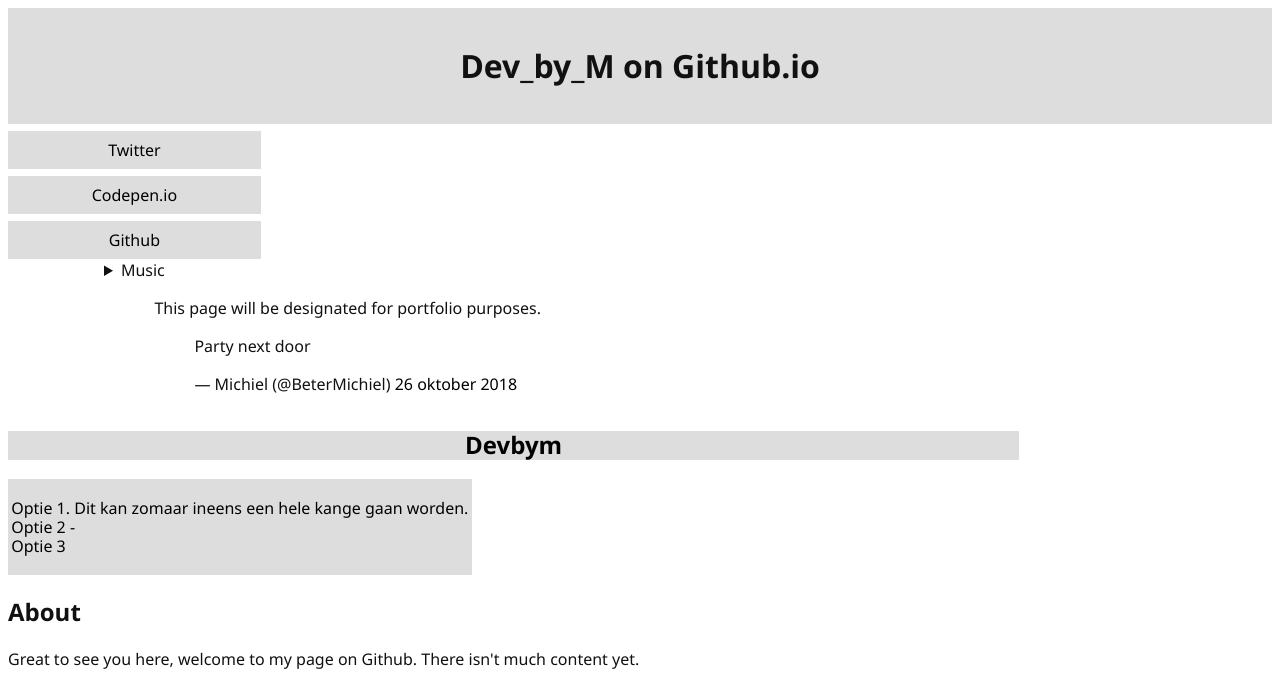
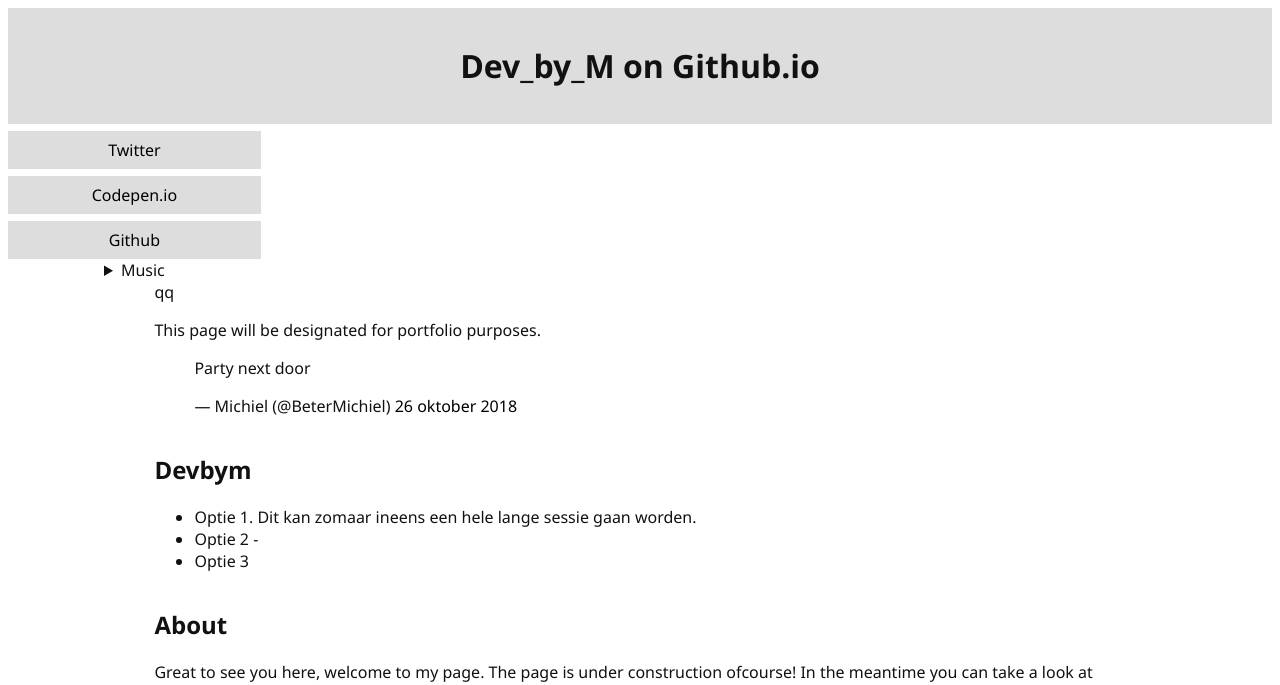
Before and after one commit to devbym/devbym.github.io, a Jekyll site: the page index.html, which Jekyll copies as it is, in a window 1280 px wide. Shown: the top 685 px of the page. Built offline with Jekyll 4.4.1, drawn with Linux system fonts in a browser that asks for light colours; comment, search, counter and statistics services are not loaded; some of the changed text lies outside the part shown.

Commit message:
Updated HTML

```diff
--- a/index.html
+++ b/index.html
@@ -38,7 +38,7 @@
       <br>
       </div>
 
-      <div class="main">
+      <div class="main">qq
         <p>This page will be designated for portfolio purposes.</p>
         <blockquote class="twitter-tweet" data-lang="nl">
           <p lang="en" dir="ltr">Party next door</p>
@@ -48,26 +48,24 @@
             >26 oktober 2018</a
           >
         </blockquote>
-      </div>
       <section>
-        <div class="container">
           <div class="H">
             <h1>Devbym</h1>
           </div>
 
           <div class="R">
             <ul>
-              <li>Optie 1. Dit kan zomaar ineens een hele kange gaan worden.</li>
+              <li>Optie 1. Dit kan zomaar ineens een hele lange sessie gaan worden.</li>
               <li>Optie 2 - </li>
               <li>Optie 3</li>
             </ul>
           </div>
-          </div></section>
+</section>
       <div>
         <h2>About</h2>
         <p>
-          Great to see you here, welcome to my page on Github.
-          There isn't much content yet.
+          Great to see you here, welcome to my page.
+          The page is under construction ofcourse! In the meantime you can take a look at Github or Codepen.
         </p>
       </div>
     </div>
```
